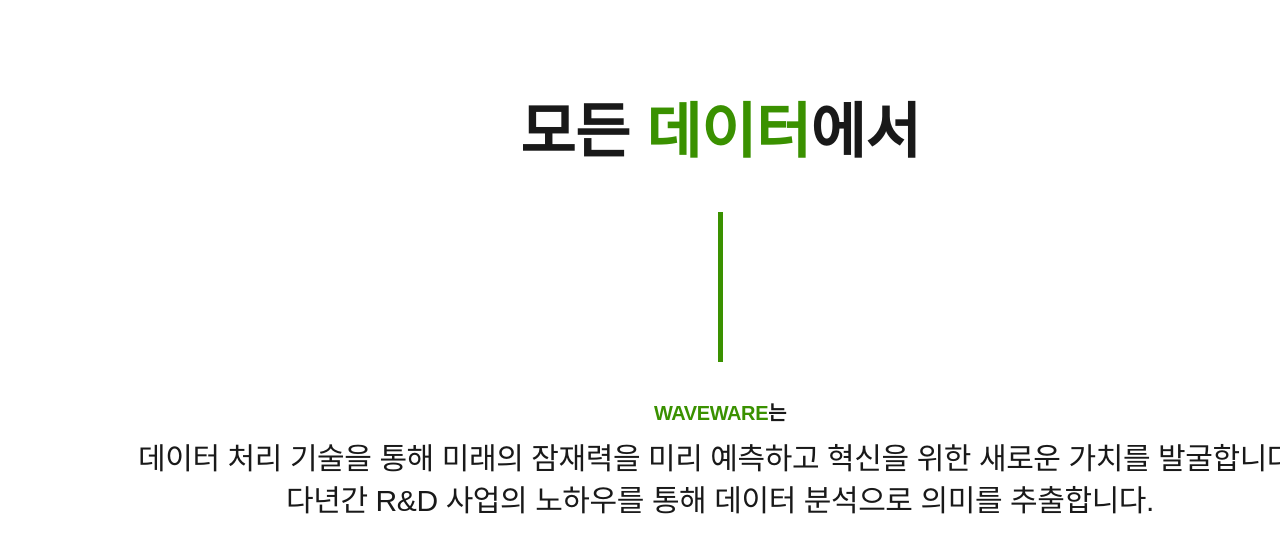
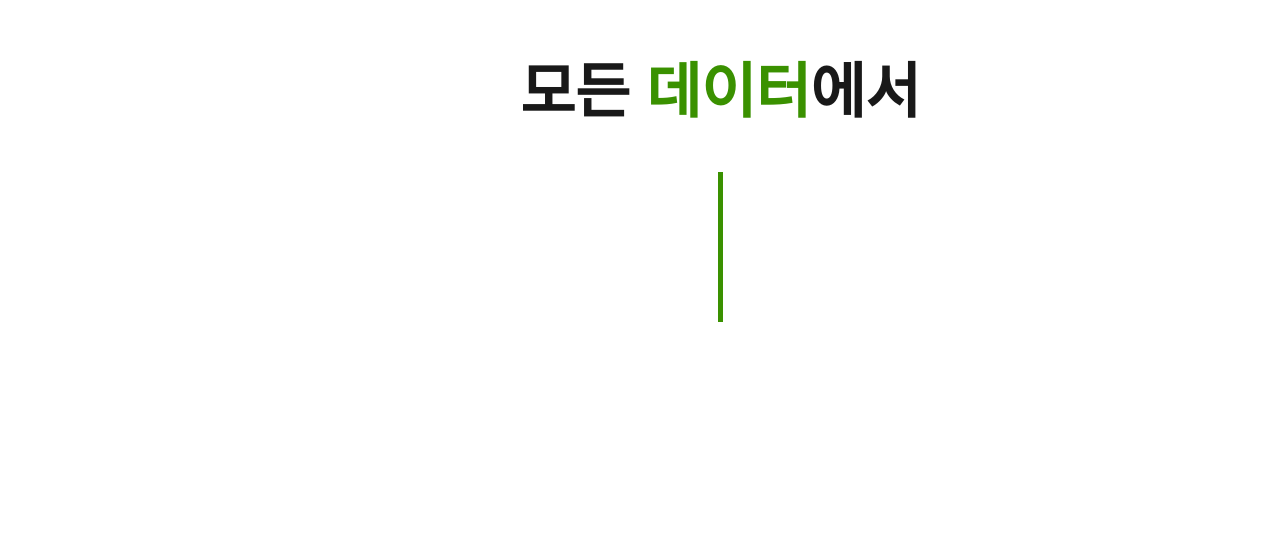
Before and after one commit to YongMinMax/waveware, a Next.js app: page /potato in a window 1280 px wide. Shown: the part 2259-2797 px from the top of the page. Built offline with nearby package versions, Linux system fonts and the light colour scheme; a web font is replaced by a local one.

Commit message:
2025.04.02. CHH mod) skill effect updated

```diff
--- a/src/potato/components/skillPage.tsx
+++ b/src/potato/components/skillPage.tsx
@@ -11,9 +11,10 @@ import {
 } from "framer-motion";
 const SkillPage = () => {
   return (
-    <div className={`relative    mb-[110px]  min-w-full max-w-full`}>
-      <IntroText className={`min-w-[1440px]`} />
-      <SkillContainer className={`min-w-[1440px]`} />
+    <div className={`relative    mb-[300px]  min-w-full max-w-full`}>
+      <IntroObj className={`min-w-[1440px]`} />
+      {/* <IntroText className={`min-w-[1440px]`} /> */}
+      <SkillContainer className={`min-w-[1440px] mt-[390px]`} />
     </div>
   );
 };
@@ -56,7 +57,7 @@ const SkillContainer = ({ className }) => {
   ];
   return (
     <div className={` container flex flex-col items-end px-0 ${className}`}>
-      <MoveScrollText entryDuration={0.8} entryTiming={0.1} axis="x" className={`mt-[390px]`}>
+      <MoveScrollText entryDuration={0.8} entryTiming={0.1} axis="x" className={``}>
         <span className={` text-[#F1EFEE] text-[128px] font-bold leading-[0.9]`}>WAVEWARE</span>
       </MoveScrollText>
 
@@ -198,14 +199,14 @@ const IntroText = ({ className }) => {
   const { scrollYProgress: allDataScroll } = useScroll({ target: centerRef, offset: ["start center", "end center"] });
 
   return (
-    <div className={`container text-center flex flex-col mt-[150px]  items-center pt-[40px]   ${className}  `}>
-      <span ref={centerRef} className={` font-bold text-[60px]`}>
+    <div className={`container text-center flex flex-col   items-center pt-[40px]   ${className}  `}>
+      {/* <span ref={centerRef} className={` font-bold text-[60px]`}>
         모든 <span style={{ color: `${GREEN}` }}>데이터</span>에서
       </span>
 
       <div
         ref={progressSensor}
-        className={`relative  w-[5px] h-[150px] overflow-hidden mt-[37px]   `}
+        className={`relative  w-[5px] h-[150px] overflow-hidden mt-[37px] mb-[37px]  `}
         style={{ background: `white` }}
       >
         <motion.div
@@ -216,9 +217,9 @@ const IntroText = ({ className }) => {
           className={` absolute top-0 left-0 w-full h-full    `}
           style={{ background: `${GREEN}`, y: progressGreenBarY }}
         ></motion.div>
-      </div>
+      </div> */}
 
-      <div className={` whitespace-pre-line mt-[37px] snap-start`}>
+      <div className={` whitespace-pre-line  snap-start`}>
         <MoveScrollText entryTiming={0.15}>
           <div className={`font-semibold text-xl mb-[11px]`}>
             <span style={{ color: `${GREEN}` }}>WAVEWARE</span>
@@ -231,6 +232,99 @@ const IntroText = ({ className }) => {
         <MoveScrollText entryTiming={0.15} entryDuration={0.5}>
           <span className={`font-medium text-[30px]`}>{introText2}</span>
         </MoveScrollText>
+      </div>
+    </div>
+  );
+};
+
+const IntroObj = ({ className }) => {
+  const introText1 = `데이터 처리 기술을 통해 미래의 잠재력을 미리 예측하고 혁신을 위한 새로운 가치를 발굴합니다.\n`;
+  const introText2 = `다년간 R&D 사업의 노하우를 통해 데이터 분석으로 의미를 추출합니다.`;
+  const centerRef = useRef<HTMLDivElement>(null);
+  const GREEN = "#3A9100";
+  const GRAY = "#D9D9D9";
+  const scrollSensor = useRef<HTMLDivElement>(null);
+  const { scrollYProgress } = useScroll({ target: scrollSensor, offset: ["start end", "end start"] });
+  const [isAnimated, setIsAnimated] = useState(false);
+  const [introAnimated, setIntroAnimated] = useState(false);
+  const progressSensor = useRef<HTMLDivElement>(null);
+  useMotionValueEvent(scrollYProgress, "change", (latest) => {
+    if (latest >= 0.005) {
+      setIsAnimated(true);
+    } else {
+      setIsAnimated(false);
+    }
+  });
+
+  const { scrollYProgress: progressScroll } = useScroll({ target: progressSensor, offset: ["start end", "end start"] });
+  useMotionValueEvent(progressScroll, "change", (latest) => {
+    if (latest >= 0.55) {
+      setIntroAnimated(true);
+    } else {
+      setIntroAnimated(false);
+    }
+  });
+  const progressGreenBarY = useSpring(useTransform(progressScroll, [0.3, 0.45], [-150, 0]), {
+    stiffness: 1000,
+    damping: 100,
+  });
+  const progressGrayBarY = useSpring(useTransform(progressScroll, [0.1, 0.2], [-150, 0]), {
+    stiffness: 1000,
+    damping: 100,
+  });
+  return (
+    <div ref={progressSensor} className={` w-full h-[250vh]  relative  ${className} `}>
+      <div className={`w-full h-fit sticky  justify-end text-center items-center top-[10%]   `}>
+        <div className={`flex flex-col items-center pt-[150px]`}>
+          <div ref={scrollSensor} className={`relative overflow-hidden`}>
+            <motion.div animate={isAnimated ? { y: 0 } : { y: "100%" }} transition={{ ease: "easeOut", duration: 0.5 }}>
+              <span ref={centerRef} className={` font-bold text-[60px]`}>
+                모든 <span style={{ color: `${GREEN}` }}>데이터</span>에서
+              </span>
+            </motion.div>
+          </div>
+          <div
+            className={`relative  w-[5px] h-[150px] overflow-hidden mt-[37px] mb-[37px]  `}
+            style={{ background: `white` }}
+          >
+            <motion.div
+              className={` absolute top-0 left-0 w-full h-full    `}
+              style={{ background: `${GRAY}`, y: progressGrayBarY }}
+            ></motion.div>
+            <motion.div
+              className={` absolute top-0 left-0 w-full h-full    `}
+              style={{ background: `${GREEN}`, y: progressGreenBarY }}
+            ></motion.div>
+          </div>
+          <div className={`relative overflow-hidden`}>
+            <motion.div
+              animate={introAnimated ? { y: 0 } : { y: "140%" }}
+              transition={{ ease: "easeOut", duration: 0.5 }}
+            >
+              <div className={`font-semibold text-xl mb-[11px]`}>
+                <span style={{ color: `${GREEN}` }}>WAVEWARE</span>
+                <span>는</span>
+              </div>
+            </motion.div>
+          </div>
+          <div className={`relative overflow-hidden`}>
+            <motion.div
+              animate={introAnimated ? { y: 0 } : { y: "100%" }}
+              transition={{ ease: "easeOut", duration: 0.5 }}
+            >
+              <span className={`font-medium text-[30px]`}>{introText1}</span>
+            </motion.div>
+          </div>
+
+          <div className={`relative overflow-hidden`}>
+            <motion.div
+              animate={introAnimated ? { y: 0 } : { y: "100%" }}
+              transition={{ ease: "easeOut", duration: 0.5 }}
+            >
+              <span className={`font-medium text-[30px]`}>{introText2}</span>
+            </motion.div>
+          </div>
+        </div>
       </div>
     </div>
   );
@@ -258,6 +352,15 @@ const MoveScrollText = ({
   className = "",
   enterFunction = () => {},
   exitFunction = () => {},
+}: {
+  children: ReactNode;
+  entryTiming?: number;
+  entryDuration?: number;
+  axis?: "x" | "y";
+  className?: string;
+  enterFunction?: () => void;
+  exitFunction?: () => void;
+  sensor?: HTMLDivElement | null;
 }) => {
   const scrollSensor = useRef<HTMLDivElement>(null);
   const { scrollYProgress } = useScroll({ target: scrollSensor, offset: ["end end", "end start"] });
@@ -277,7 +380,7 @@ const MoveScrollText = ({
     <div ref={scrollSensor} className={`relative overflow-hidden ${className}`}>
       <motion.div
         animate={isAnimated ? onAnimate : notAnimate}
-        transition={{ ease: "easeOut", duration: `${entryDuration}` }}
+        transition={{ ease: "easeOut", duration: entryDuration }}
       >
         {children}
       </motion.div>
```
